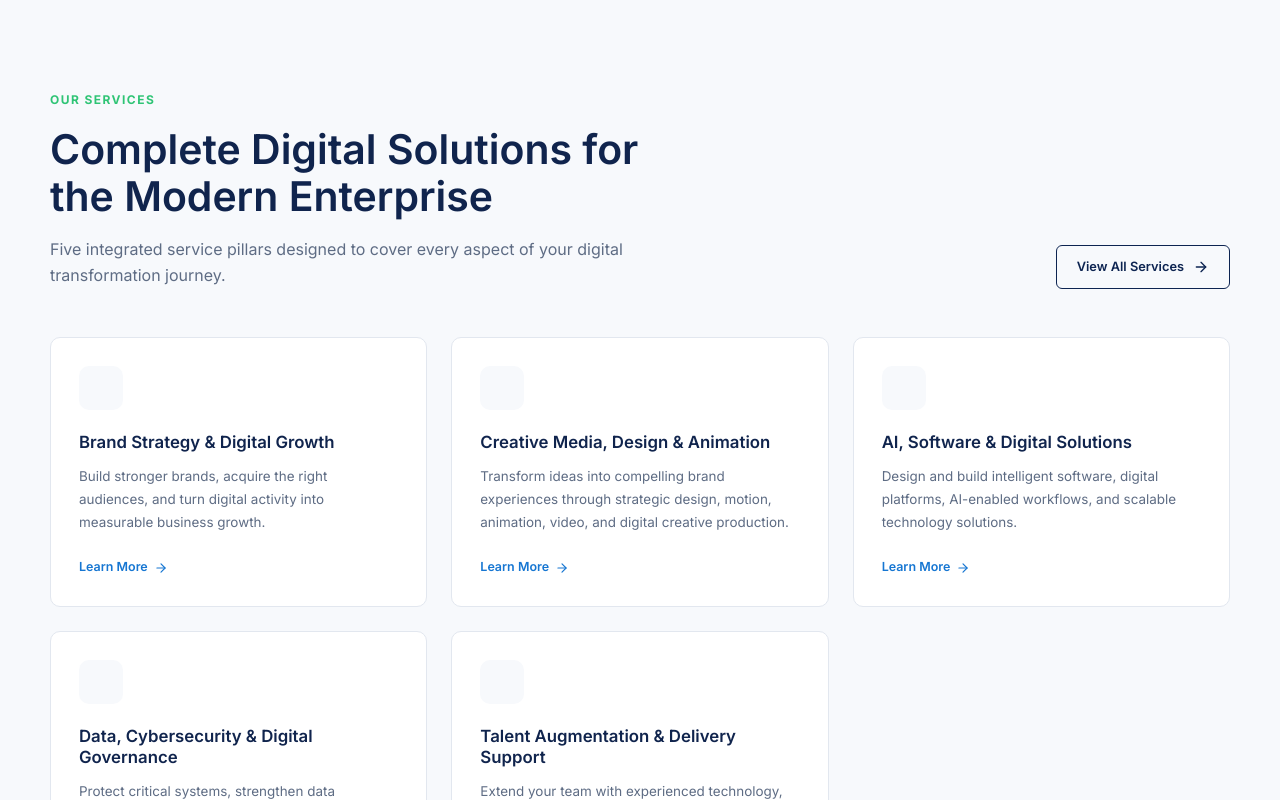
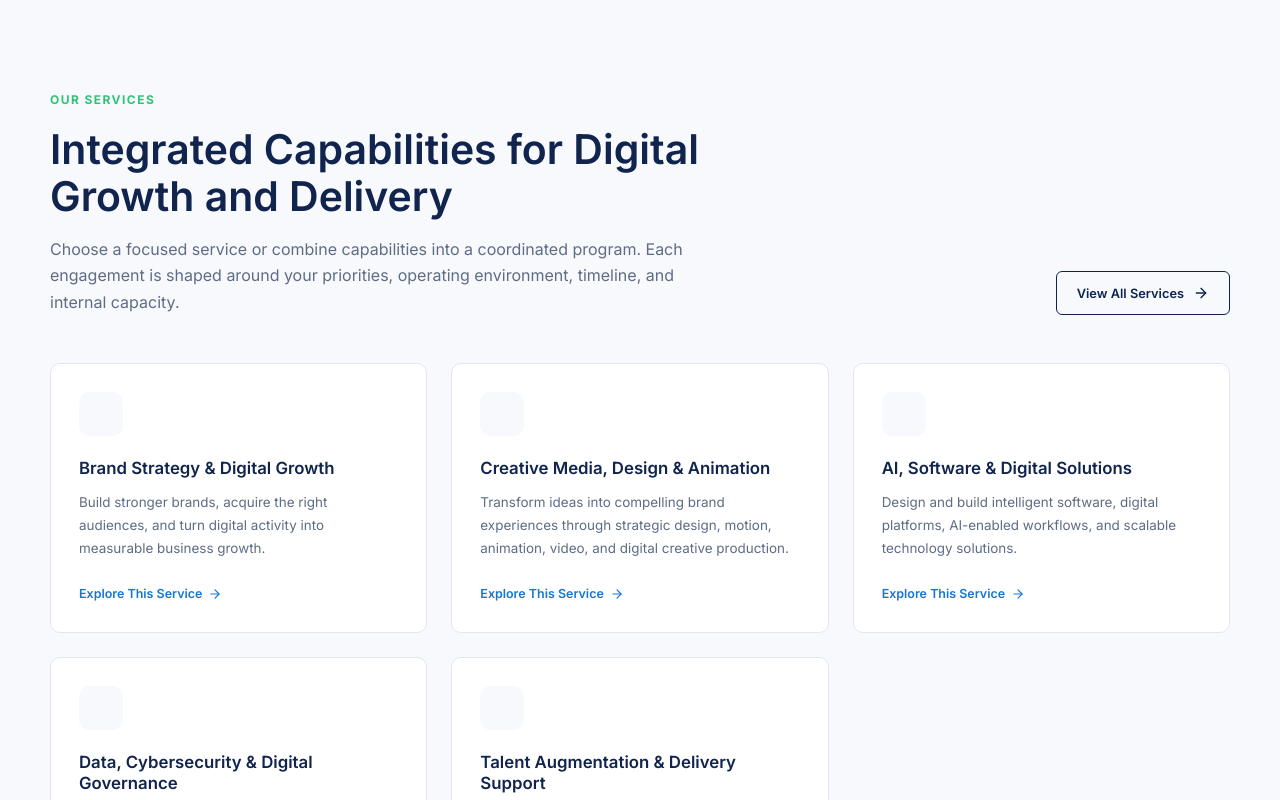
Before and after one commit to Furqan54/CyberXSoftStudio.net, a React (Vite) app in the folder client/: page / in a window 1280 px wide. Shown: the part 1100-1900 px from the top of the page. Built offline with nearby package versions, Linux system fonts and the light colour scheme.

Commit message:
Align Home services section with approved messaging

```diff
--- a/client/src/features/home/HomeServices.jsx
+++ b/client/src/features/home/HomeServices.jsx
@@ -24,32 +24,51 @@ function HomeServices() {
       <div className="container">
         <div className="home-services__header">
           <div className="home-services__heading">
-            <span className="eyebrow">Our Services</span>
+            <span className="eyebrow">
+              Our Services
+            </span>
 
             <h2 className="section-title">
-              Complete Digital Solutions for the Modern Enterprise
+              Integrated Capabilities for Digital Growth and Delivery
             </h2>
 
             <p className="section-description">
-              Five integrated service pillars designed to cover every aspect of
-              your digital transformation journey.
+              Choose a focused service or combine capabilities into a coordinated
+              program. Each engagement is shaped around your priorities, operating
+              environment, timeline, and internal capacity.
             </p>
           </div>
 
-          <NavLink to="/services" className="home-services__view-all">
+          <NavLink
+            to="/services"
+            className="home-services__view-all"
+          >
             View All Services
-            <ArrowRight size={16} aria-hidden="true" />
+            <ArrowRight
+              size={16}
+              aria-hidden="true"
+            />
           </NavLink>
         </div>
 
         <div className="home-services__grid">
           {services.map((service) => {
-            const Icon = serviceIcons[service.icon];
+            const Icon =
+              serviceIcons[service.icon];
 
             return (
-              <article className="home-service-card" key={service.id}>
+              <article
+                className="home-service-card"
+                key={service.id}
+              >
                 <div className="home-service-card__icon">
-                  {Icon && <Icon size={20} strokeWidth={1.8} />}
+                  {Icon && (
+                    <Icon
+                      size={20}
+                      strokeWidth={1.8}
+                      aria-hidden="true"
+                    />
+                  )}
                 </div>
 
                 <h3 className="home-service-card__title">
@@ -64,8 +83,11 @@ function HomeServices() {
                   to={`/services/${service.slug}`}
                   className="home-service-card__link"
                 >
-                  Learn More
-                  <ArrowRight size={14} aria-hidden="true" />
+                  Explore This Service
+                  <ArrowRight
+                    size={14}
+                    aria-hidden="true"
+                  />
                 </NavLink>
               </article>
             );
```
